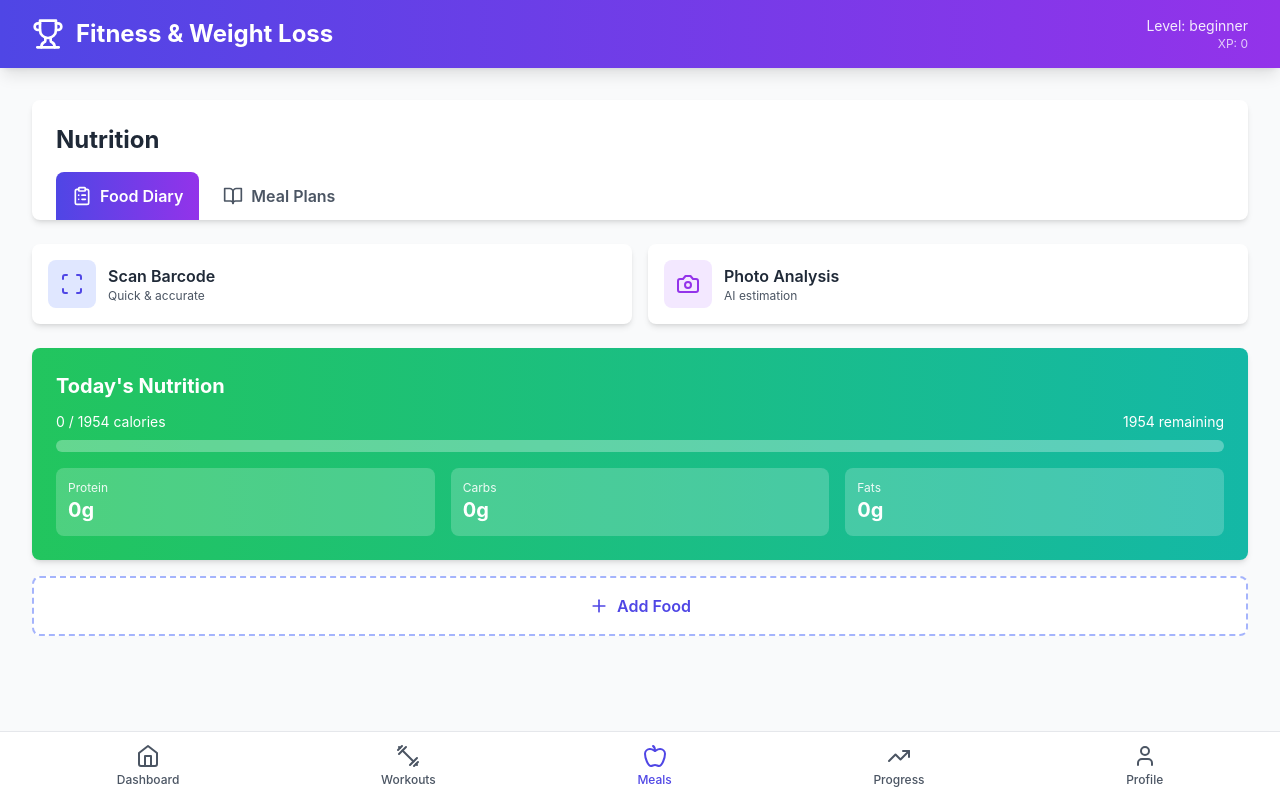
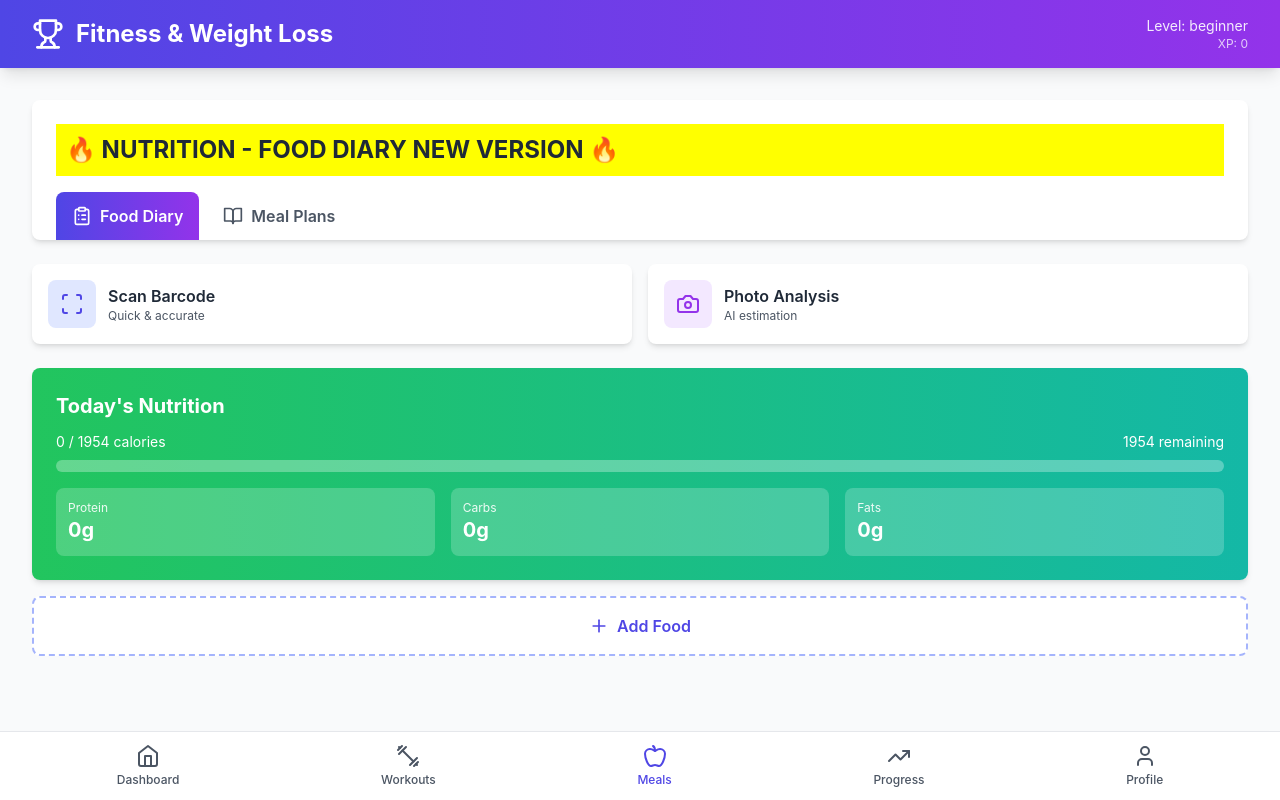
Before and after one commit to SpaceSHuff/Workout-app, a React (Vite) app: page / in a window 1280 px wide. Both pictures are taken after a click on the button "Meals". Built offline with nearby package versions, Linux system fonts and the light colour scheme.

Commit message:
Add very obvious visual indicator to Meals header for debugging

```diff
--- a/src/components/Meals.jsx
+++ b/src/components/Meals.jsx
@@ -59,7 +59,7 @@ function Meals({ userProfile, foodLog, onAddFood, onRemoveFood, dailyCalorieGoal
       {/* Header with Tabs */}
       <div className="bg-white rounded-lg shadow-md overflow-hidden">
         <div className="p-6 pb-0">
-          <h2 className="text-2xl font-bold text-gray-800 mb-4">Nutrition</h2>
+          <h2 className="text-2xl font-bold text-gray-800 mb-4" style={{backgroundColor: 'yellow', padding: '10px'}}>🔥 NUTRITION - FOOD DIARY NEW VERSION 🔥</h2>
 
           {/* Tab Buttons */}
           <div className="flex gap-2">
```
